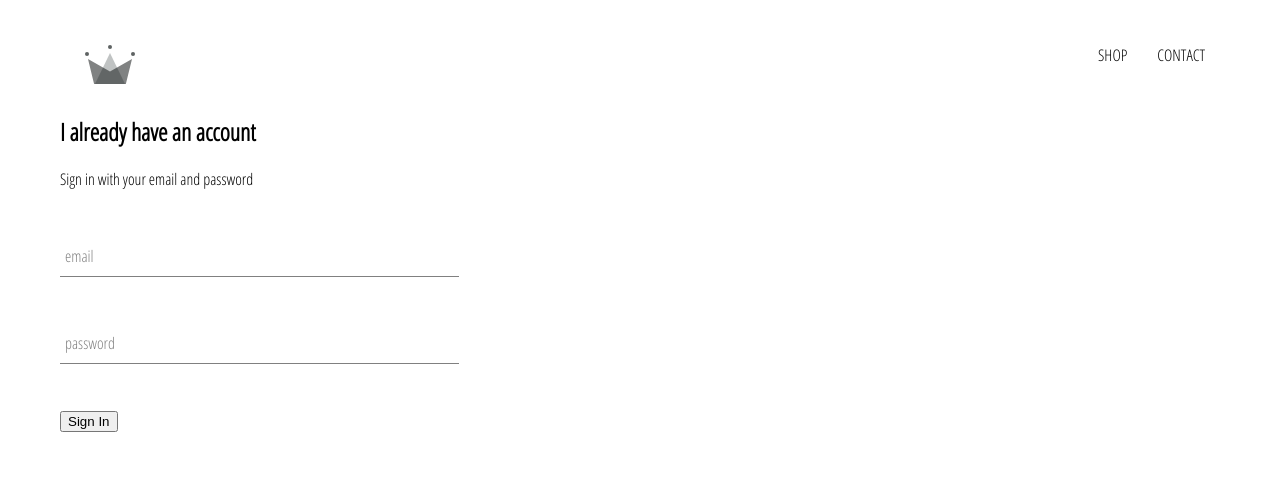
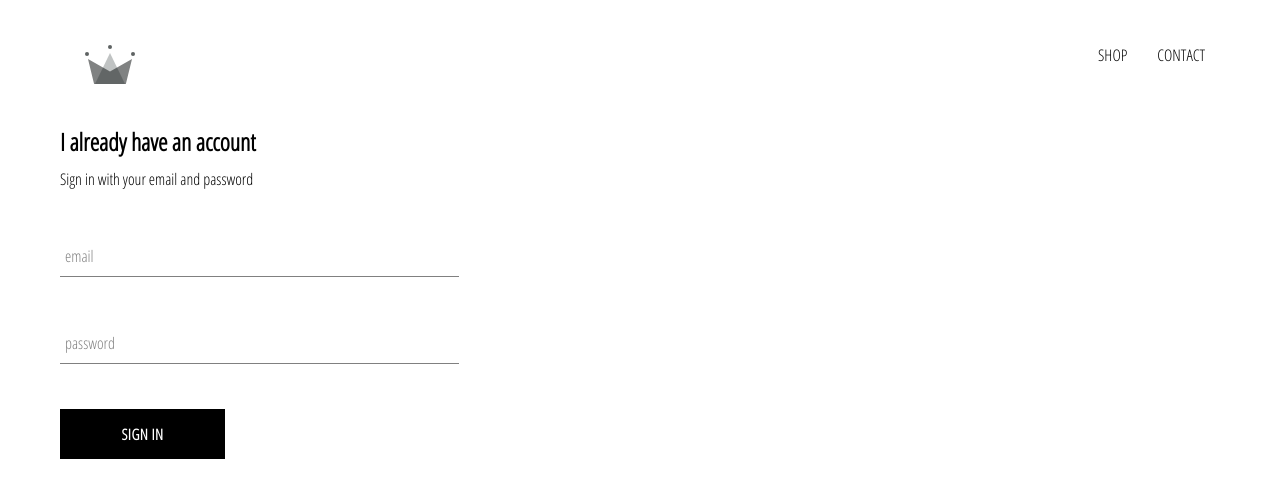
Before and after one commit to heuzin/crwn-clotihing, a React (Create React App) app: page /signin in a window 1280 px wide. Shown: the top 498 px of the page. Built offline with nearby package versions, Linux system fonts and the light colour scheme.

Commit message:
styles for button

```diff
--- a/src/components/custom-button/custom-button.component.jsx
+++ b/src/components/custom-button/custom-button.component.jsx
@@ -1,4 +1,5 @@
 import React from 'react';
+import './custom-button.styles.scss';
 
 const CustomButtom = ({ children, ...props }) => (
     <button className='custom-button' {...props}>
--- /dev/null
+++ b/src/components/custom-button/custom-button.styles.scss
@@ -0,0 +1,22 @@
+.custom-button {
+  min-width: 165px;
+  width: auto;
+  height: 50px;
+  letter-spacing: 0.5px;
+  line-height: 50px;
+  padding: 0 35px 0 35px;
+  font-size: 15px;
+  background-color: black;
+  color: white;
+  text-transform: uppercase;
+  font-family: 'Open Sans Condensed';
+  font-weight: bolder;
+  border: none;
+  cursor: pointer;
+
+  &:hover {
+    background-color: white;
+    color: black;
+    border: 1px solid black;
+  }
+}
--- a/src/components/sign-in/sign-in.component.jsx
+++ b/src/components/sign-in/sign-in.component.jsx
@@ -28,7 +28,7 @@ class SignIn extends React.Component {
     render () {
         return (
             <div className='sign-in'>
-                <h2>I already have an account</h2>
+                <h2 className='title'>I already have an account</h2>
                 <span>Sign in with your email and password</span>
 
                 <form onSubmit={this.handleSubmit}>
--- a/src/components/sign-in/sign-in.styles.scss
+++ b/src/components/sign-in/sign-in.styles.scss
@@ -1,3 +1,9 @@
 .sign-in {
     width: 30vw;
+    display: flex;
+    flex-direction: column;
+
+    .title {
+        margin: 10px 0;
+    }
 }
```
